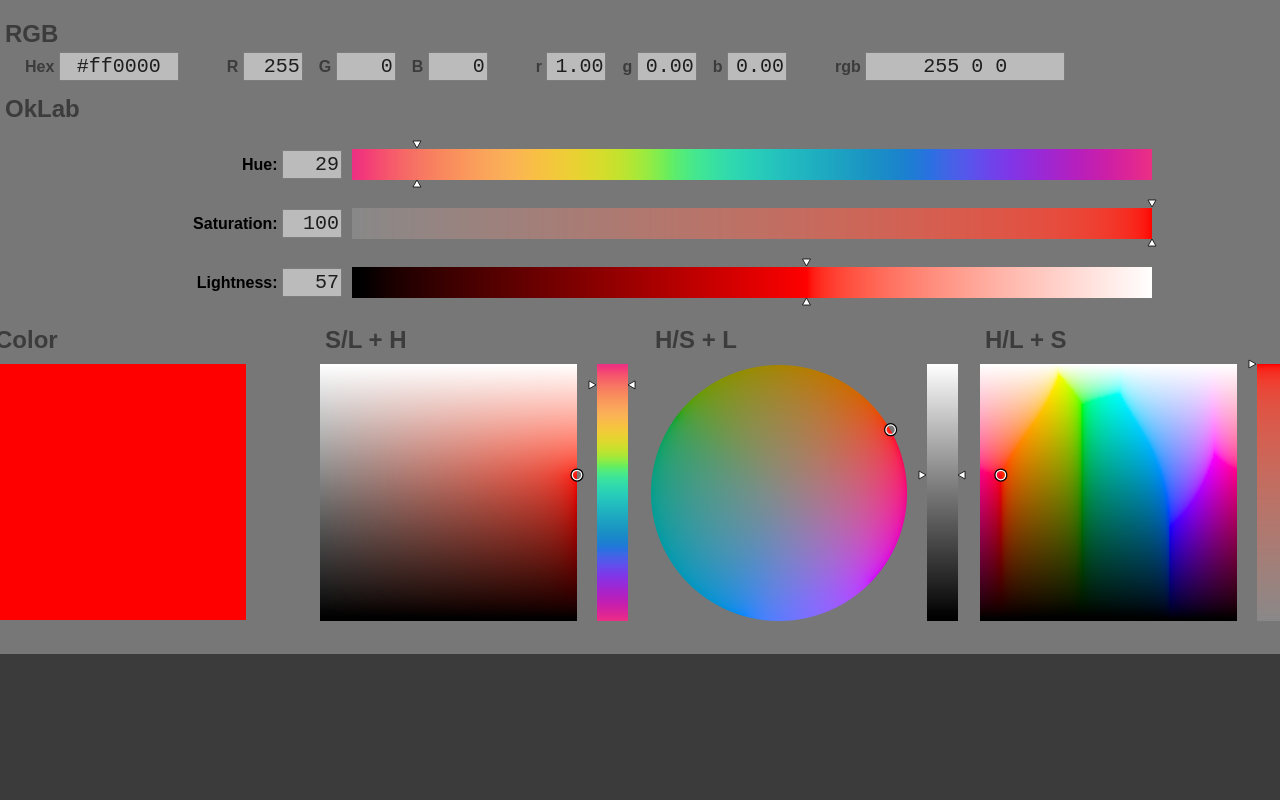
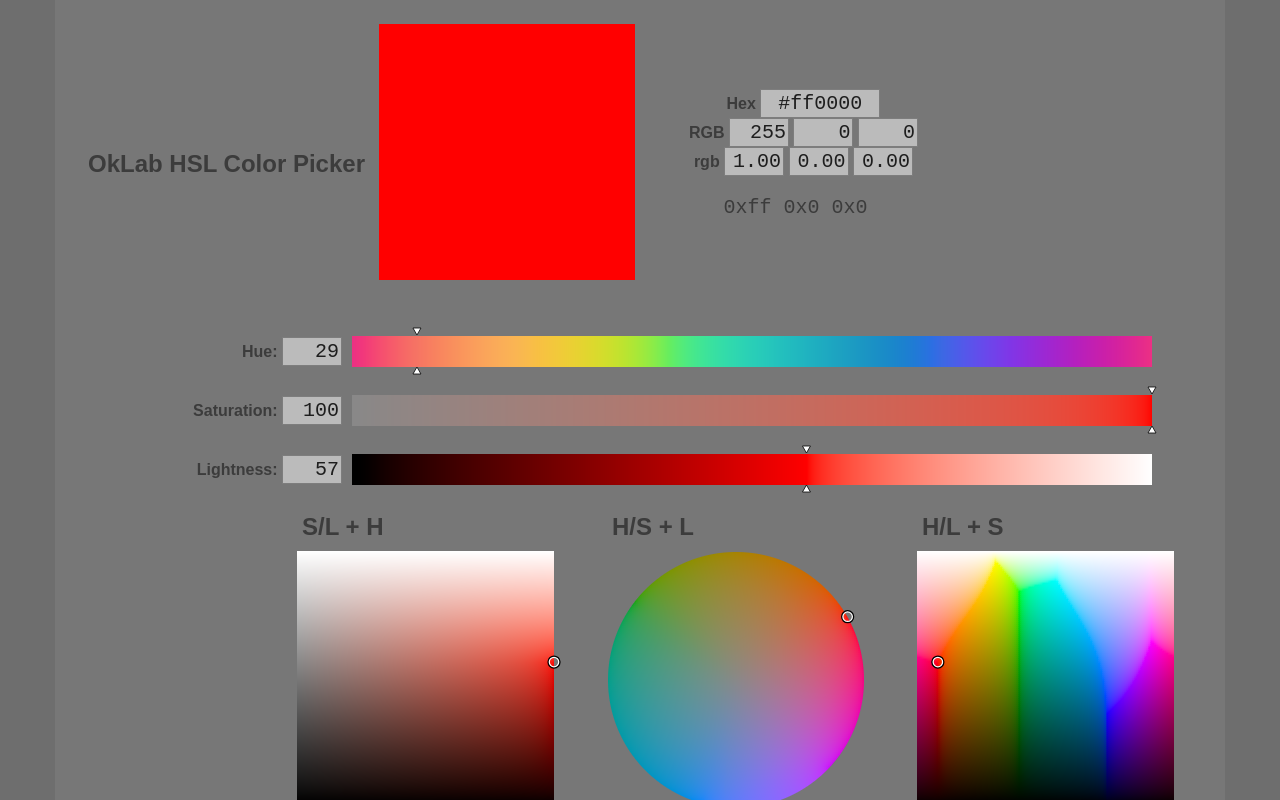
Before and after one commit to drakmaniso/oklab-color-picker, a plain HTML site: page index.html in a window 1280 px wide. Drawn offline with Linux system fonts and the light colour scheme.

Commit message:
Improve layout

```diff
--- a/index.html
+++ b/index.html
@@ -17,58 +17,46 @@
     <div class="root">
 
         <section>
-            <h2>RGB</h2>
             <div class="input-row">
+                <div class="column">
+                    <h1>OkLab HSL Color Picker</h1>
+                </div>
+                <div>
+                    <div class="colorpicker">
+                        <div id="swatch" class="swatch"></div>
+                    </div>
+                </div>
+                <div class="column">
                     <div>
                         <label>Hex</label>
                         <input type="text" id="hex_input" maxlength="7" class="hex_input"></input>
                     </div>
                     <div class="spacer"></div>
                     <div>
-                    <label>R</label>
-                    <input type="number" id="rgb_r_input" min="0" max="255" maxlength="3" class="value_input"></input>
-                </div>
-                <div>
-                    <label>G</label>
-                    <input type="number" id="rgb_g_input" min="0" max="255" maxlength="3" class="value_input"></input>
-                </div>
-                <div>
-                    <label>B</label>
-                    <input type="number" id="rgb_b_input" min="0" max="255" maxlength="3" class="value_input"></input>
-                </div>
-                <div class="spacer"></div>
-                <div>
-                    <label>r</label>
-                    <input type="number" id="rgbf_r_input" min="0" max="1" step="any" maxlength="4"
+                        <label>RGB</label>
+                        <input type="number" id="rgb_r_input" min="0" max="255" maxlength="3"
                             class="value_input"></input>
-                </div>
-                <div>
-                    <label>g</label>
-                    <input type="number" id="rgbf_g_input" min="0" max="1" step="any" maxlength="4"
+                        <input type="number" id="rgb_g_input" min="0" max="255" maxlength="3"
                             class="value_input"></input>
-                </div>
-                <div>
-                    <label>b</label>
-                    <input type="number" id="rgbf_b_input" min="0" max="1" step="any" maxlength="4"
+                        <input type="number" id="rgb_b_input" min="0" max="255" maxlength="3"
                             class="value_input"></input>
                     </div>
                     <div class="spacer"></div>
                     <div>
                         <label>rgb</label>
-                    <input type="text" id="rgbf_output" class="value_output" disabled>
+                        <input type="number" id="rgbf_r_input" min="0" max="1" step="any" maxlength="4"
+                            class="value_input"></input>
+                        <input type="number" id="rgbf_g_input" min="0" max="1" step="any" maxlength="4"
+                            class="value_input"></input>
+                        <input type="number" id="rgbf_b_input" min="0" max="1" step="any" maxlength="4"
+                            class="value_input"></input>
+                    </div>
+                    <div>
+                        <p id="rgbf_output" class="output">
+                    </div>
                 </div>
             </div>
 
-            <h2>OkLab</h2>
-            <div class="input-row">
-                <div>
-                </div>
-                <div>
-                </div>
-                <div class="spacer"></div>
-                <div>
-                </div>
-            </div>
         </section>
 
         <div class="column">
@@ -129,36 +117,23 @@
                     </svg>
                 </div>
             </div>
-        </div>
 
-        <div class="flex-container">
-
-            <div class="flex-item">
-                <h2 class="free">Color</h2>
-                <div class="colorpicker">
-                    <div id="swatch" class="swatch"></div>
-                </div>
-            </div>
+            <div class="input-row">
+                <span class="slider-field">
+                </span>
 
                 <div class="flex-item">
                     <h2 class="free">S/L + H</h2>
                     <div class="colorpicker">
                         <canvas class="colorpicker_square" id="okhsl_sl_canvas" width="257" height="257"></canvas>
-                    <canvas class="colorpicker_slider" id="okhsl_h_canvas" width="31" height="257"></canvas>
 
-                    <svg class="colorpicker" width="326" height="276">
+                        <svg class="colorpicker" width="276" height="276">
                             <g transform="translate(10,10)">
                                 <g id="okhsl_sl_manipulator" transform="translate(0,0)">
-                                <circle cx="0" cy="0" r="5" fill="none" stroke-width="1.75" stroke="#ffffff"></circle>
-                                <circle cx="0" cy="0" r="6" fill="none" stroke-width="1.25" stroke="#000000"></circle>
-                            </g>
-                        </g>
-                        <g transform="translate(287,10)">
-                            <g id="okhsl_h_manipulator" transform="translate(0,0)">
-                                <polygon points="-8,-4 -1,0 -8,4" fill="#ffffff" stroke-width="0.8" stroke="#000000">
-                                </polygon>
-                                <polygon points="38,-4 31,0 38,4" fill="#ffffff" stroke-width="0.8" stroke="#000000">
-                                </polygon>
+                                    <circle cx="0" cy="0" r="5" fill="none" stroke-width="1.75" stroke="#ffffff">
+                                    </circle>
+                                    <circle cx="0" cy="0" r="6" fill="none" stroke-width="1.25" stroke="#000000">
+                                    </circle>
                                 </g>
                             </g>
                         </svg>
@@ -170,22 +145,15 @@
 
                     <div class="colorpicker">
                         <canvas class="colorpicker_square" id="okhsl_hs_canvas" width="257" height="257"></canvas>
-                    <canvas class="colorpicker_slider" id="okhsl_l_canvas" width="31" height="257"></canvas>
 
-                    <svg class="colorpicker" width="326" height="276">
+                        <svg class="colorpicker" width="276" height="276">
 
                             <g transform="translate(10,10)">
                                 <g id="okhsl_hs_manipulator" transform="translate(0,0)">
-                                <circle cx="0" cy="0" r="5" fill="none" stroke-width="1.75" stroke="#ffffff"></circle>
-                                <circle cx="0" cy="0" r="6" fill="none" stroke-width="1.25" stroke="#000000"></circle>
-                            </g>
-                        </g>
-                        <g transform="translate(287,10)">
-                            <g id="okhsl_l_manipulator" transform="translate(0,0)">
-                                <polygon points="-8,-4 -1,0 -8,4" fill="#ffffff" stroke-width="0.8" stroke="#000000">
-                                </polygon>
-                                <polygon points="38,-4 31,0 38,4" fill="#ffffff" stroke-width="0.8" stroke="#000000">
-                                </polygon>
+                                    <circle cx="0" cy="0" r="5" fill="none" stroke-width="1.75" stroke="#ffffff">
+                                    </circle>
+                                    <circle cx="0" cy="0" r="6" fill="none" stroke-width="1.25" stroke="#000000">
+                                    </circle>
                                 </g>
                             </g>
                         </svg>
@@ -196,9 +164,8 @@
                     <h2 class="free">H/L + S</h2>
                     <div class="colorpicker">
                         <canvas class="colorpicker_square" id="okhsl_hl_canvas" width="257" height="257"></canvas>
-                    <canvas class="colorpicker_slider" id="okhsl_s_canvas" width="31" height="257"></canvas>
 
-                    <svg class="colorpicker" width="326" height="276">
+                        <svg class="colorpicker" width="276" height="276">
                             <g transform="translate(10,10)">
                                 <g id="okhsl_hl_manipulator" transform="translate(0,0)">
                                     <circle cx="0" cy="0" r="5" fill="none" stroke-width="1.75" stroke="#ffffff">
@@ -207,19 +174,13 @@
                                     </circle>
                                 </g>
                             </g>
-                        <g transform="translate(287,10)">
-                            <g id="okhsl_s_manipulator" transform="translate(0,0)">
-                                <polygon points="-8,-4 -1,0 -8,4" fill="#ffffff" stroke-width="0.8" stroke="#000000">
-                                </polygon>
-                                <polygon points="38,-4 31,0 38,4" fill="#ffffff" stroke-width="0.8" stroke="#000000">
-                                </polygon>
-                            </g>
-                        </g>
                         </svg>
                     </div>
                 </div>
 
             </div>
+        </div>
+
 
 
 
--- a/main.js
+++ b/main.js
@@ -50,9 +50,9 @@ function update_canvas(id, image) {
 function display_results_okhsl(results) {
     update_canvas('oklab_saturation_canvas', results["oklab_saturation"]);
     update_canvas('oklab_lightness_canvas', results["oklab_lightness"]);
+
     update_canvas('okhsl_hs_canvas', results["okhsl_hs"]);
     update_canvas('okhsl_hl_canvas', results["okhsl_hl"]);
-    update_canvas('okhsl_s_canvas', results["okhsl_s"]);
     update_canvas('okhsl_sl_canvas', results["okhsl_sl"]);
 }
 
@@ -62,13 +62,9 @@ function update(async = true) {
         let hsl_a = 0.5 + 0.5 * hsl[1] * Math.cos(hsl[0] * 2 * Math.PI);
         let hsl_b = 0.5 + 0.5 * hsl[1] * Math.sin(hsl[0] * 2 * Math.PI);
         document.getElementById('okhsl_hs_manipulator').transform.baseVal.getItem(0).setTranslate(picker_size * hsl_a, picker_size * (1 - hsl_b));
-        document.getElementById('okhsl_l_manipulator').transform.baseVal.getItem(0).setTranslate(0, picker_size * (1 - hsl[2]));
+        document.getElementById('okhsl_hl_manipulator').transform.baseVal.getItem(0).setTranslate(picker_size * hsl[0], picker_size * (1 - hsl[2]));
+        document.getElementById('okhsl_sl_manipulator').transform.baseVal.getItem(0).setTranslate(picker_size * hsl[1], picker_size * (1 - hsl[2]));
 
-        document.getElementById('okhsl_hl_manipulator').transform.baseVal.getItem(0).setTranslate(picker_size * hsl[0], picker_size * (1 - hsl[2]));
-        document.getElementById('okhsl_s_manipulator').transform.baseVal.getItem(0).setTranslate(0, picker_size * (1 - hsl[1]));
-
-        document.getElementById('okhsl_sl_manipulator').transform.baseVal.getItem(0).setTranslate(picker_size * hsl[1], picker_size * (1 - hsl[2]));
-        document.getElementById('okhsl_h_manipulator').transform.baseVal.getItem(0).setTranslate(0, picker_size * hsl[0]);
         document.getElementById('oklab_hue_manipulator').transform.baseVal.getItem(0).setTranslate(big_slider_size * hsl[0], 0);
         document.getElementById('oklab_saturation_manipulator').transform.baseVal.getItem(0).setTranslate(big_slider_size * hsl[1], 0);
         document.getElementById('oklab_lightness_manipulator').transform.baseVal.getItem(0).setTranslate(big_slider_size * hsl[2], 0);
@@ -96,7 +92,8 @@ function update(async = true) {
     document.getElementById('rgbf_r_input').value = rf.toFixed(2);
     document.getElementById('rgbf_g_input').value = gf.toFixed(2);
     document.getElementById('rgbf_b_input').value = bf.toFixed(2);
-    document.getElementById('rgbf_output').value = `${Math.round(r)} ${Math.round(g)} ${Math.round(b)}`;
+    document.getElementById('rgbf_output').textContent = `0x${Math.round(r).toString(16)} 0x${Math.round(g).toString(16)
+        } 0x${Math.round(b).toString(16)}`;
 }
 
 function initialize() {
@@ -211,16 +208,6 @@ function initialize() {
             b = rgb[2];
         });
 
-        setup_handler(document.getElementById('okhsl_l_canvas'), function (x, y) {
-            let l = clamp(1 - y / picker_size);
-
-            let hsl = srgb_to_okhsl(r, g, b);
-            rgb = okhsl_to_srgb(hsl[0], hsl[1], l);
-            r = rgb[0];
-            g = rgb[1];
-            b = rgb[2];
-        });
-
         setup_handler(document.getElementById('okhsl_hl_canvas'), function (x, y) {
             let hsl = srgb_to_okhsl(r, g, b);
 
@@ -233,16 +220,6 @@ function initialize() {
             b = rgb[2];
         });
 
-        setup_handler(document.getElementById('okhsl_s_canvas'), function (x, y) {
-            let s = clamp(1 - y / picker_size);
-
-            let hsl = srgb_to_okhsl(r, g, b);
-            rgb = okhsl_to_srgb(hsl[0], s, hsl[2]);
-            r = rgb[0];
-            g = rgb[1];
-            b = rgb[2];
-        });
-
         setup_handler(document.getElementById('okhsl_sl_canvas'), function (x, y) {
             let hsl = srgb_to_okhsl(r, g, b);
 
@@ -250,17 +227,6 @@ function initialize() {
             let new_v = clamp(1 - y / picker_size);
 
             rgb = okhsl_to_srgb(hsl[0], new_s, new_v);
-            r = rgb[0];
-            g = rgb[1];
-            b = rgb[2];
-        });
-
-        setup_handler(document.getElementById('okhsl_h_canvas'), function (x, y) {
-            console.log("***")
-            let h = clamp(y / picker_size);
-
-            let hsl = srgb_to_okhsl(r, g, b);
-            rgb = okhsl_to_srgb(h, hsl[1], hsl[2]);
             r = rgb[0];
             g = rgb[1];
             b = rgb[2];
@@ -371,8 +337,6 @@ function initialize() {
 
     let results = render_static();
 
-    update_canvas('okhsl_l_canvas', results["okhsl_l"]);
-    update_canvas('okhsl_h_canvas', results["okhsl_h"]);
     update_canvas('oklab_hue_canvas', results["oklab_hue"]);
 
 
--- a/style.css
+++ b/style.css
@@ -1,6 +1,7 @@
 body
 {
-    background-color: rgb(59,59,59);
+    color:rgb(60,60,60);
+    background-color: rgb(110,110,110);
     font-family: sans-serif;
     width: 100%;
     align-content: center;
@@ -55,7 +56,7 @@ div.colorpicker
 {
     position: relative;
     height: 300px;
-    width: 320px
+    width: 300px
 }
 svg.colorpicker
 {
```
Lines whose indentation alone changed are shown as unchanged.
